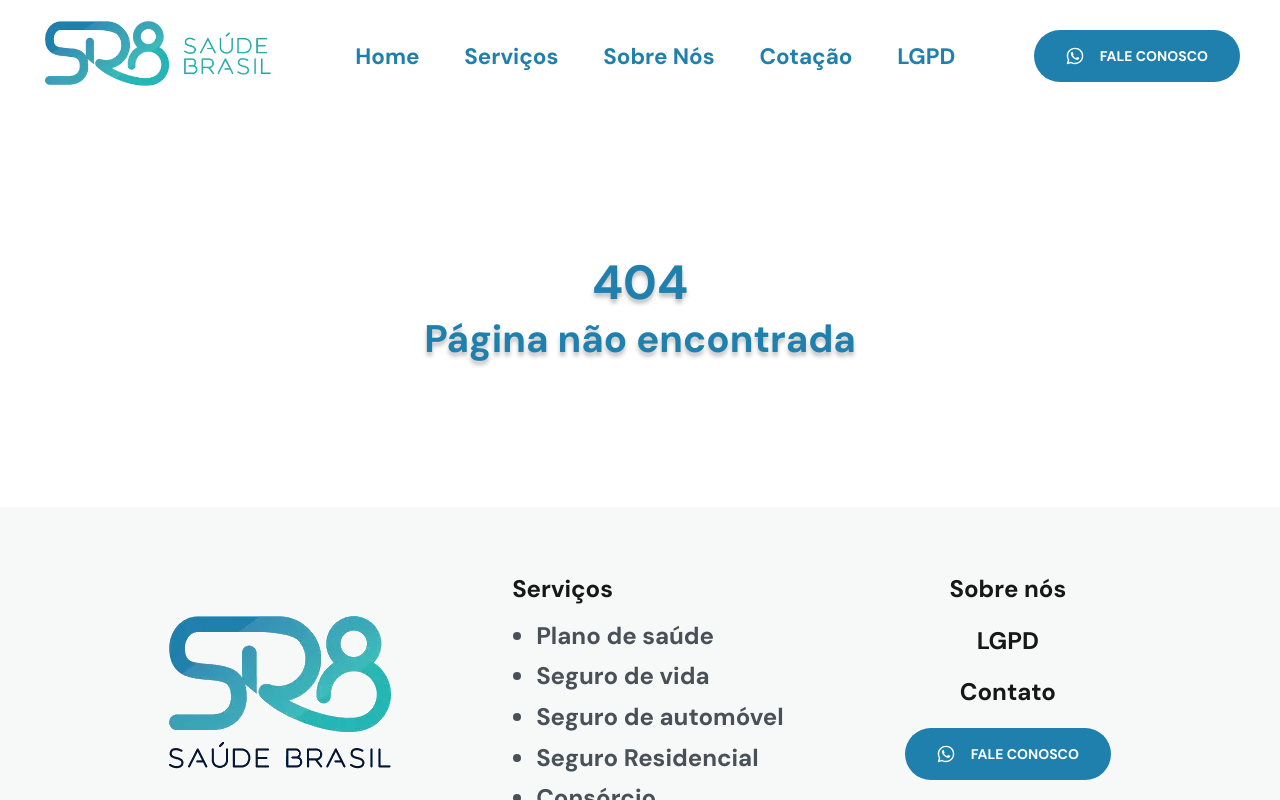
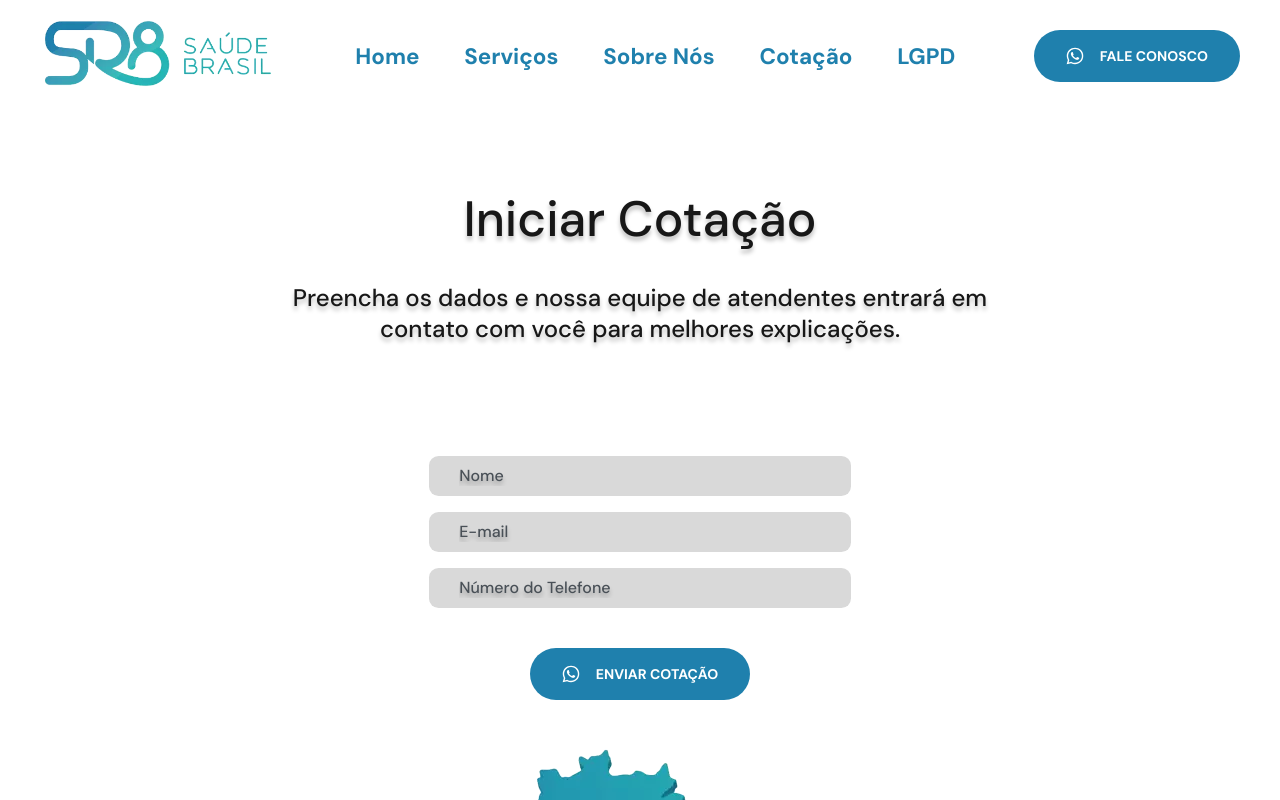
Before and after one commit to DanielBarros86/sr8-saude, a Next.js app: page /quotation in a window 1280 px wide. Before the commit this address had no page. Shown: the top 800 px of the page. Built offline with nearby package versions, Linux system fonts and the light colour scheme; no server answers.

Commit message:
chore: replace references cotation/quote by quotation

```diff
--- a/src/components/Menu/index.tsx
+++ b/src/components/Menu/index.tsx
@@ -62,7 +62,7 @@ export function Menu() {
             </li>
 
             <li>
-              <Link href="/cotation">
+              <Link href="/quotation">
                 <a>Cotação</a>
               </Link>
             </li>
--- a/src/pages/index.tsx
+++ b/src/pages/index.tsx
@@ -30,7 +30,7 @@ export default function Home() {
         imagePosition="initial"
         height="45rem"
       >
-        <Link href="/cotation" passHref>
+        <Link href="/quotation" passHref>
           <Button as="a" buttonType="tertiary">
             Iniciar cotação
           </Button>
--- a/src/pages/cotation.tsx
+++ b/src/pages/quotation.tsx
@@ -1,20 +1,17 @@
-import { useState } from 'react';
 import { GetStaticProps } from 'next';
-import { useRouter } from 'next/router';
 import { useForm, Controller } from 'react-hook-form';
 import * as yup from 'yup';
 import { yupResolver } from '@hookform/resolvers/yup';
 
 import { Input } from '../components/Input';
 import { InputMask } from '../components/InputMask';
-import { Loader } from '../components/Loader';
 import { Button } from '../components/Button';
 import { SEO } from '../components/SEO';
 import { phoneNumberRegex } from '../utils/regexes';
 
-import { Container } from '../styles/pages/cotation';
+import { Container } from '../styles/pages/quotation';
 
-type Cotation = {
+type Quotation = {
   name: string;
   email: string;
   phoneNumber: string;
@@ -35,22 +32,22 @@ const validationSchema = yup.object().shape({
     }),
 });
 
-export default function Cotation() {
+export default function Quotation() {
   const {
     register,
     control,
     watch,
     handleSubmit,
     formState: { errors },
-  } = useForm<Cotation>({
+  } = useForm<Quotation>({
     mode: 'onBlur',
     resolver: yupResolver(validationSchema),
   });
 
   const phoneNumber = watch('phoneNumber');
 
-  function handleSendCotation(data: Cotation) {
-    const cotationMessage = encodeURIComponent(
+  function handleSendQuotation(data: Quotation) {
+    const quotationMessage = encodeURIComponent(
       'Olá! Gostaria se solicitar uma cotação, segue abaixo os dados:\n\n' +
         `*Nome*: ${data.name}\n` +
         `*Telefone*: ${data.phoneNumber}\n` +
@@ -58,7 +55,7 @@ export default function Cotation() {
     );
 
     window.open(
-      `https://api.whatsapp.com/send/?phone=5511910166743&text=${cotationMessage}`,
+      `https://api.whatsapp.com/send/?phone=5511910166743&text=${quotationMessage}`,
       '_blank',
     );
   }
@@ -79,7 +76,7 @@ export default function Cotation() {
         </span>
       </header>
 
-      <form onSubmit={handleSubmit(handleSendCotation)}>
+      <form onSubmit={handleSubmit(handleSendQuotation)}>
         <Input
           placeholder="Nome"
           error={errors.name?.message}
@@ -122,8 +119,6 @@ export default function Cotation() {
       </form>
 
       <img src="/images/brazil-map.webp" alt="Mapa do Brasil" loading="lazy" />
-
-      {isLoading && <Loader />}
     </Container>
   );
 }
```
Also changed, not shown: src/styles/pages/quotation.ts (renamed from src/styles/pages/cotation.ts).
